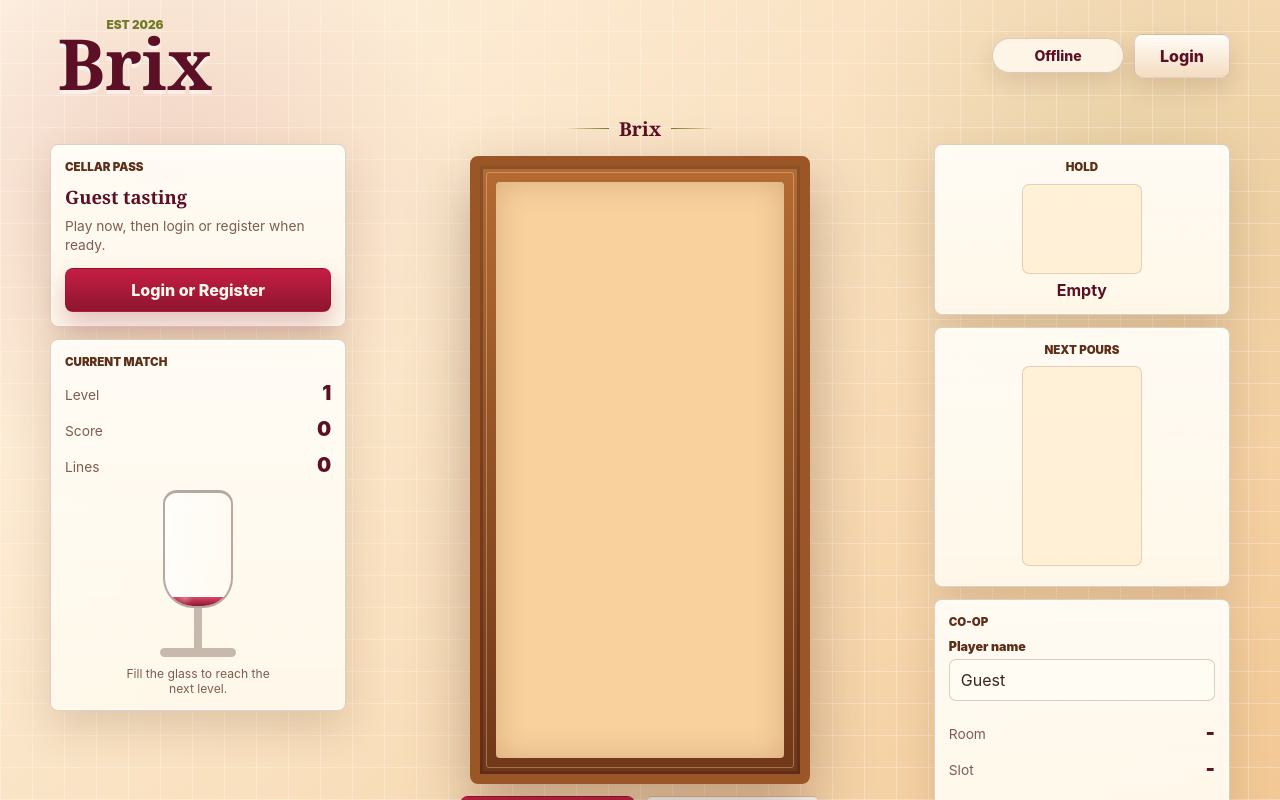
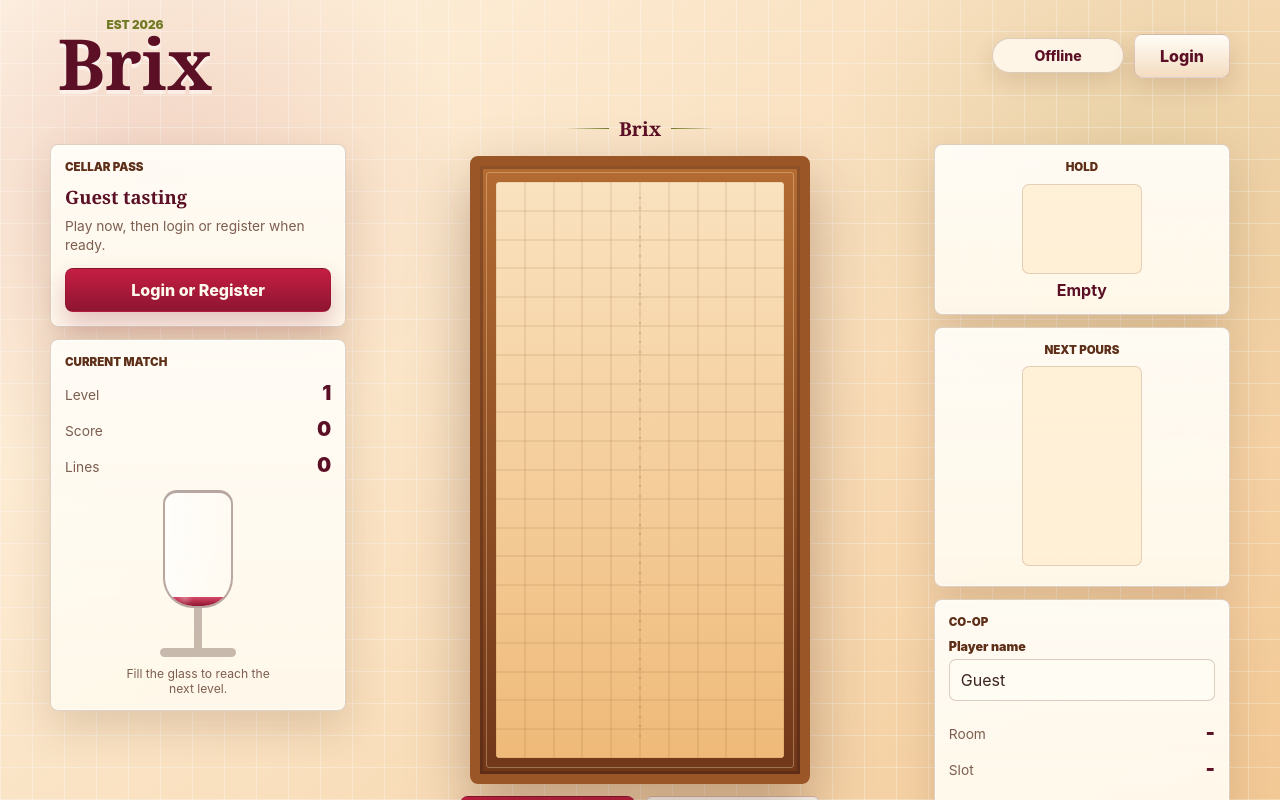
Before and after one commit to Knightflare15/Tetris, a React app: page / in a window 1280 px wide. Shown: the top 800 px of the page. Built offline with nearby package versions, Linux system fonts and the light colour scheme.

Commit message:
fixing render

```diff
--- a/src/client/App.tsx
+++ b/src/client/App.tsx
@@ -129,10 +129,14 @@ export function App(): ReactElement {
   );
 }
 
-function BoardCanvas({ snapshot, localSlot, onInput }: {
+function BoardCanvas({
+  snapshot,
+  localSlot,
+  onInput,
+}: {
   snapshot: RoomSnapshot | null;
   localSlot: "A" | "B" | null;
-  onInput: (action: InputAction) => void
+  onInput: (action: InputAction) => void;
 }): ReactElement {
   const canvasRef = useRef<HTMLCanvasElement | null>(null);
 
@@ -148,7 +152,15 @@ const STEP_SIZE = 22;
   const TAP_DISTANCE = 12;
   const HARD_DROP_VELOCITY = 0.9;
 
-function handleTouchStart(e: React.TouchEvent<HTMLCanvasElement>) {
+  useEffect(() => {
+    if (canvasRef.current) {
+      renderBoard(canvasRef.current, snapshot, localSlot);
+    }
+  }, [localSlot, snapshot]);
+
+  function handleTouchStart(
+    e: React.TouchEvent<HTMLCanvasElement>,
+  ) {
     const touch = e.touches[0];
 
     touchRef.current = {
@@ -160,21 +172,29 @@ function handleTouchStart(e: React.TouchEvent<HTMLCanvasElement>) {
     };
   }
 
-function handleTouchMove(e: React.TouchEvent<HTMLCanvasElement>) {
+  function handleTouchMove(
+    e: React.TouchEvent<HTMLCanvasElement>,
+  ) {
     if (!touchRef.current) return;
 
     e.preventDefault();
 
     const touch = e.touches[0];
 
-  const deltaX = touch.clientX - touchRef.current.startX;
-  const deltaY = touch.clientY - touchRef.current.startY;
+    const deltaX =
+      touch.clientX - touchRef.current.startX;
 
-  // HORIZONTAL MOVEMENT
+    const deltaY =
+      touch.clientY - touchRef.current.startY;
 
-  const currentStep = Math.trunc(deltaX / STEP_SIZE);
+    // LEFT / RIGHT
 
-  const difference = currentStep - touchRef.current.lastStep;
+    const currentStep = Math.trunc(
+      deltaX / STEP_SIZE,
+    );
+
+    const difference =
+      currentStep - touchRef.current.lastStep;
 
     if (difference > 0) {
       for (let i = 0; i < difference; i++) {
@@ -204,18 +224,24 @@ function handleTouchMove(e: React.TouchEvent<HTMLCanvasElement>) {
     }
   }
 
-function handleTouchEnd(e: React.TouchEvent<HTMLCanvasElement>) {
+  function handleTouchEnd(
+    e: React.TouchEvent<HTMLCanvasElement>,
+  ) {
     if (!touchRef.current) return;
 
     const touch = e.changedTouches[0];
 
-  const deltaX = touch.clientX - touchRef.current.startX;
-  const deltaY = touch.clientY - touchRef.current.startY;
+    const deltaX =
+      touch.clientX - touchRef.current.startX;
+
+    const deltaY =
+      touch.clientY - touchRef.current.startY;
 
     const distance = Math.hypot(deltaX, deltaY);
 
     const elapsed =
-    performance.now() - touchRef.current.startTime;
+      performance.now() -
+      touchRef.current.startTime;
 
     const velocityY = deltaY / elapsed;
 
@@ -241,11 +267,18 @@ function handleTouchEnd(e: React.TouchEvent<HTMLCanvasElement>) {
   }
 
   return (
-    <section className="board-frame" aria-label="Brix board">
-      <canvas ref={canvasRef} width={300} height={600}
+    <section
+      className="board-frame"
+      aria-label="Brix board"
+    >
+      <canvas
+        ref={canvasRef}
+        width={300}
+        height={600}
         onTouchStart={handleTouchStart}
-      onTouchMove = {handleTouchMove}
-      onTouchEnd={handleTouchEnd} />
+        onTouchMove={handleTouchMove}
+        onTouchEnd={handleTouchEnd}
+      />
     </section>
   );
 }
```
Lines whose indentation alone changed are shown as unchanged.
